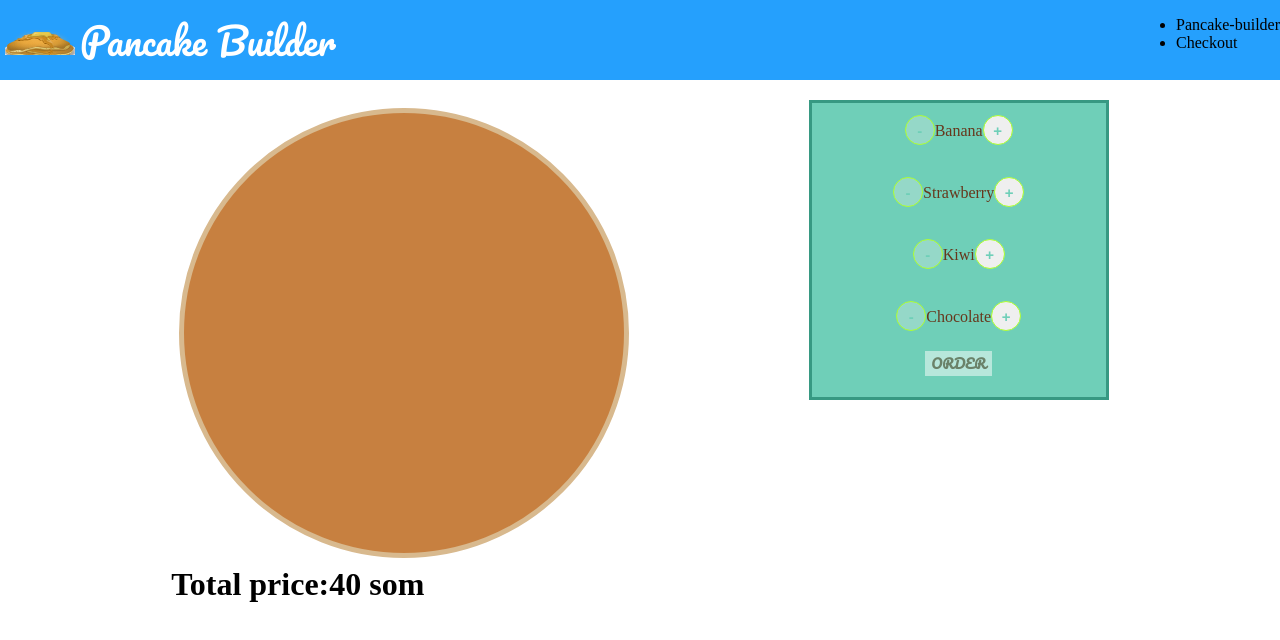
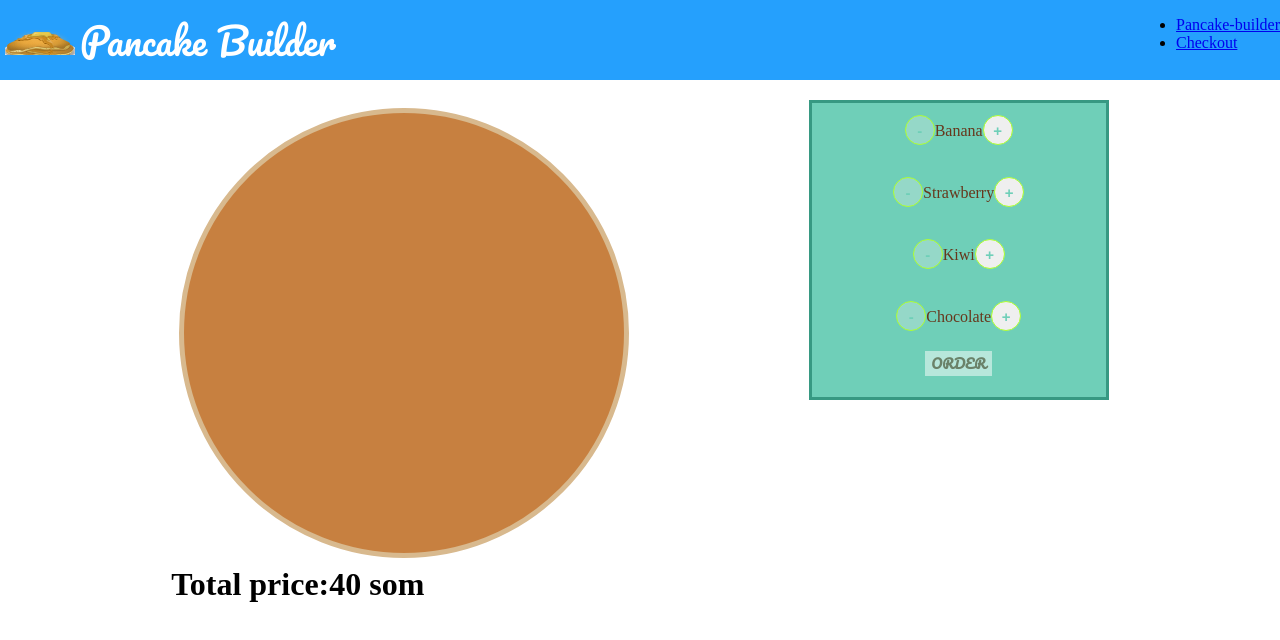
Before and after one commit to Askhat-Azizov/pancake-builder, a React (Create React App) app: page / in a window 1280 px wide. Shown: the top 640 px of the page. Built offline with nearby package versions, Linux system fonts and the light colour scheme.

Commit message:
Added links for Navigation

```diff
--- a/src/components/Layout/Todbar/Navigation/Navigation.js
+++ b/src/components/Layout/Todbar/Navigation/Navigation.js
@@ -1,6 +1,8 @@
 import React from 'react';
 import classes from './Navigation.module.css';
 
-export default ({ children }) => (
-<li>{children}</li>
+export default ({ children, url }) => (
+    <li>
+     <a href="url" >{children}</a>
+    </li>
 );
--- a/src/components/Layout/Todbar/Toolbar.js
+++ b/src/components/Layout/Todbar/Toolbar.js
@@ -3,12 +3,12 @@ import classes from "./Toolbar.module.css";
 import Sidebar from "../Sidebar/Sidebar";
 import Navigation from "./Navigation/Navigation";
 
-export default () => (
+export default ({ url }) => (
   <div className={classes.Toolbar}>
     <Sidebar />
     <ul>
-      <Navigation>Pancake-builder</Navigation>
-      <Navigation>Checkout</Navigation>
+      <Navigation url="/">Pancake-builder</Navigation>
+      <Navigation url="/checkout">Checkout</Navigation>
     </ul>
   </div>
 );
```
